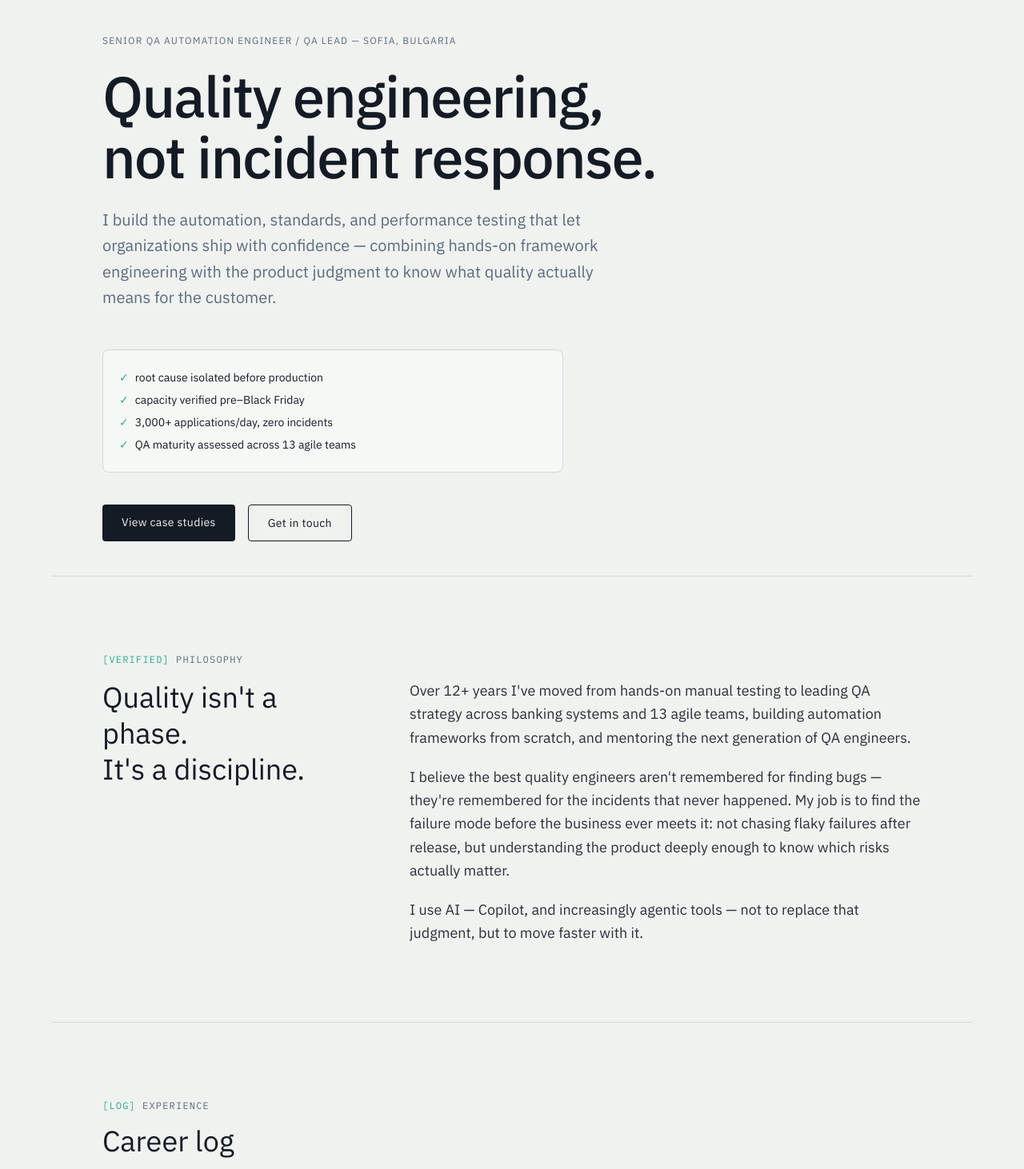
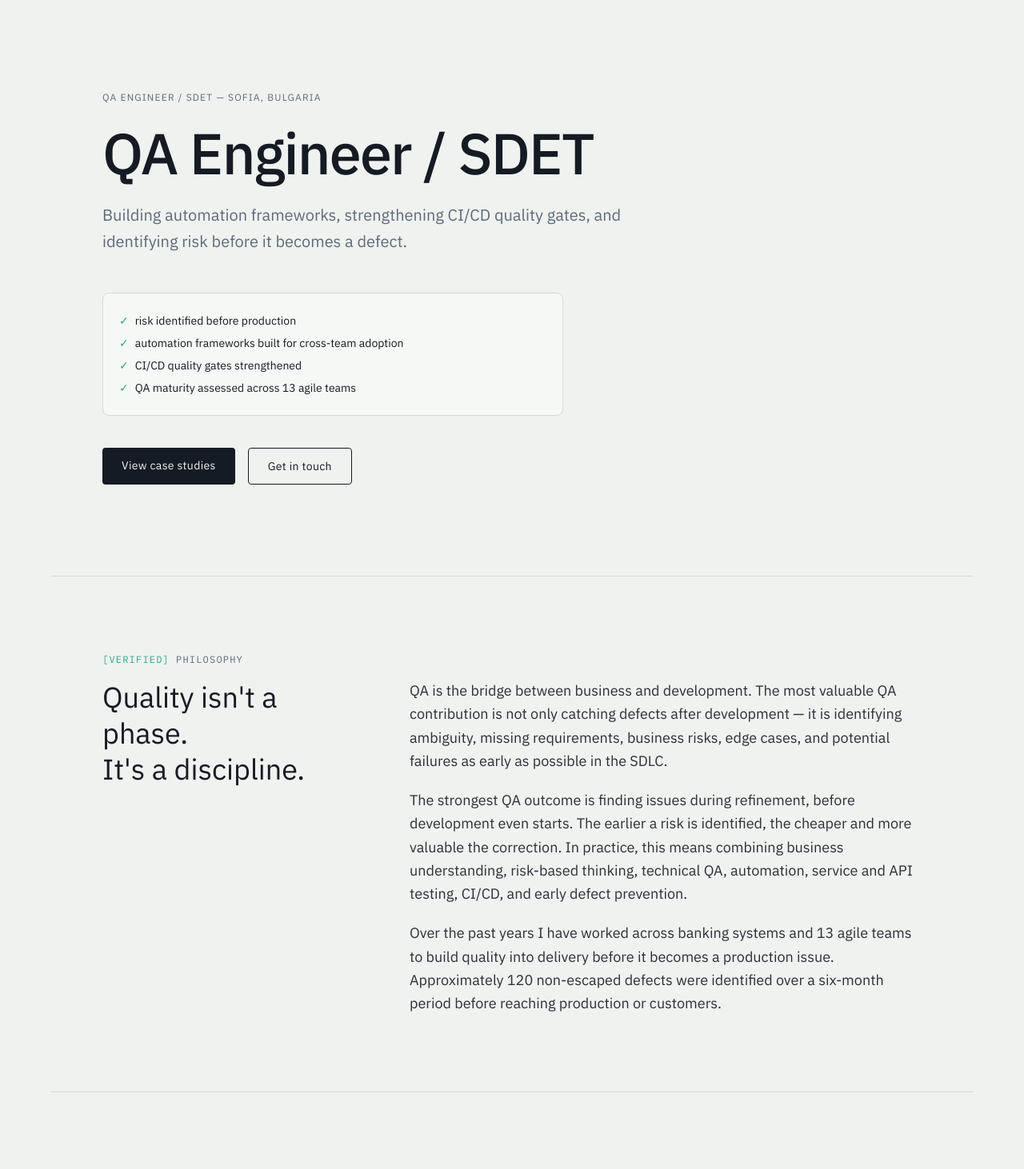
Before and after one commit to anastasiyaSG/portfolio, a React (Vite) app: page / in a window 1280 px wide. Shown: the top 1462 px of the page at 80% size. Built offline with nearby package versions, Linux system fonts and the light colour scheme.

Commit message:
Update portfolio positioning for QA Engineer / SDET

```diff
--- a/index.html
+++ b/index.html
@@ -4,8 +4,8 @@
     <meta charset="UTF-8" />
     <link rel="icon" type="image/svg+xml" href="/favicon.svg" />
     <meta name="viewport" content="width=device-width, initial-scale=1.0" />
-    <title>Anastasiya Georgieva — Quality Engineering Leader</title>
-    <meta name="description" content="Quality Engineering Leader specializing in AI-augmented testing, automation frameworks, and performance engineering." />
+    <title>Anastasiya Georgieva — QA Engineer / SDET</title>
+    <meta name="description" content="QA Engineer / SDET specializing in automation frameworks, CI/CD quality gates, and early risk identification." />
   </head>
   <body>
     <div id="root"></div>
--- a/src/components/About.jsx
+++ b/src/components/About.jsx
@@ -12,21 +12,23 @@ export default function About() {
         </h2>
         <div className="space-y-5 text-lg leading-relaxed text-[var(--color-ink)]/90">
           <p>
-            Over 12+ years I've moved from hands-on manual testing to leading
-            QA strategy across banking systems and 13 agile teams, building
-            automation frameworks from scratch, and mentoring the next
-            generation of QA engineers.
+            QA is the bridge between business and development. The most valuable
+            QA contribution is not only catching defects after development — it is
+            identifying ambiguity, missing requirements, business risks, edge
+            cases, and potential failures as early as possible in the SDLC.
           </p>
           <p>
-            I believe the best quality engineers aren't remembered for finding
-            bugs — they're remembered for the incidents that never happened.
-            My job is to find the failure mode before the business ever meets
-            it: not chasing flaky failures after release, but understanding
-            the product deeply enough to know which risks actually matter.
+            The strongest QA outcome is finding issues during refinement, before
+            development even starts. The earlier a risk is identified, the cheaper
+            and more valuable the correction. In practice, this means combining
+            business understanding, risk-based thinking, technical QA, automation,
+            service and API testing, CI/CD, and early defect prevention.
           </p>
           <p>
-            I use AI — Copilot, and increasingly agentic tools — not to
-            replace that judgment, but to move faster with it.
+            Over the past years I have worked across banking systems and 13 agile
+            teams to build quality into delivery before it becomes a production
+            issue. Approximately 120 non-escaped defects were identified over a
+            six-month period before reaching production or customers.
           </p>
         </div>
       </div>
--- a/src/components/Hero.jsx
+++ b/src/components/Hero.jsx
@@ -1,9 +1,9 @@
 import { useEffect, useState } from 'react'
 
 const assertions = [
-  'root cause isolated before production',
-  'capacity verified pre–Black Friday',
-  '3,000+ applications/day, zero incidents',
+  'risk identified before production',
+  'automation frameworks built for cross-team adoption',
+  'CI/CD quality gates strengthened',
   'QA maturity assessed across 13 agile teams',
 ]
 
@@ -20,15 +20,11 @@ export default function Hero() {
     <section className="min-h-[90vh] flex flex-col justify-center px-6 md:px-16 max-w-6xl mx-auto">
       <StatusEyebrow />
       <h1 className="font-[var(--font-display)] font-medium text-4xl md:text-6xl lg:text-7xl leading-[1.05] tracking-tight max-w-4xl">
-        Quality engineering,
-        <br />
-        not incident response.
+        QA Engineer / SDET
       </h1>
       <p className="mt-6 font-[var(--font-body)] text-lg md:text-xl text-[var(--color-slate)] max-w-2xl leading-relaxed">
-        I build the automation, standards, and performance testing that let
-        organizations ship with confidence — combining hands-on framework
-        engineering with the product judgment to know what quality actually
-        means for the customer.
+        Building automation frameworks, strengthening CI/CD quality gates, and
+        identifying risk before it becomes a defect.
       </p>
 
       <div className="mt-12 border border-[var(--color-line)] bg-white/40 rounded-lg p-5 max-w-xl font-[var(--font-mono)] text-sm">
@@ -66,7 +62,7 @@ export default function Hero() {
 function StatusEyebrow() {
   return (
     <div className="font-[var(--font-mono)] text-xs tracking-widest text-[var(--color-slate)] mb-6 uppercase">
-      Senior QA Automation Engineer / QA Lead — Sofia, Bulgaria
+      QA Engineer / SDET — Sofia, Bulgaria
     </div>
   )
 }
--- a/src/components/Projects.jsx
+++ b/src/components/Projects.jsx
@@ -62,6 +62,77 @@ export default function Projects() {
         <K6Dashboard />
       </div>
 
+      <StatusLine status="CASE STUDY" label="Maturity assessment" />
+      <h2 className="font-[var(--font-display)] text-3xl md:text-4xl mb-12">
+        QA Maturity Assessment &amp; Automation Transformation
+      </h2>
+
+      <div className="grid md:grid-cols-2 gap-10 mb-20">
+        <div>
+          <h3 className="font-[var(--font-mono)] text-xs tracking-widest uppercase text-[var(--color-slate)] mb-2">
+            Context
+          </h3>
+          <p className="leading-relaxed mb-6">
+            I initiated and led a QA maturity assessment across 13 teams. The
+            initiative was independently identified as a need within the
+            organization before the recent AI-driven automation wave made quality
+            transformation a mainstream expectation. I identified the
+            organizational QA gap before it became an obvious industry trend.
+          </p>
+
+          <h3 className="font-[var(--font-mono)] text-xs tracking-widest uppercase text-[var(--color-slate)] mb-2">
+            Approach
+          </h3>
+          <p className="leading-relaxed">
+            I designed the assessment myself and structured it into distinct
+            evaluation categories covering the QA process across the SDLC. The
+            assessment was detailed enough to identify specific process gaps from
+            a QA perspective that were not being identified by other roles. Within
+            the organization, the assessment was described as “pure gold” because
+            of its thoroughness and usefulness. It focused on QA processes, test
+            strategy, automation, SDLC integration, quality practices, release
+            processes, risk identification, and gaps between development and QA.
+          </p>
+        </div>
+        <div>
+          <h3 className="font-[var(--font-mono)] text-xs tracking-widest uppercase text-[var(--color-slate)] mb-2">
+            Impact
+          </h3>
+          <div className="border border-[var(--color-line)] rounded-lg p-6 bg-white/40 font-[var(--font-mono)] text-sm space-y-3 mb-6">
+            <div className="text-[var(--color-slate)] uppercase tracking-widest text-[10px]">Key takeaway</div>
+            <div className="text-[var(--color-ink)] font-semibold">
+              Leadership demonstrated through initiative, not title.
+            </div>
+          </div>
+          <p className="leading-relaxed mb-6">
+            At the time of the assessment, the vast majority of teams had no test
+            automation in place. Roughly a year later, automation adoption had
+            grown to close to half of the teams, representing a significant
+            increase in automation adoption influenced directly by the findings and
+            recommendations from the assessment.
+          </p>
+
+          <h3 className="font-[var(--font-mono)] text-xs tracking-widest uppercase text-[var(--color-slate)] mb-2">
+            Leadership / influence
+          </h3>
+          <p className="leading-relaxed">
+            This transformation was driven without holding a formal leadership
+            title. It reflected leading without authority: identifying a cross-team
+            problem, creating the assessment, communicating the findings, securing
+            management buy-in, influencing multiple teams, and driving measurable
+            change through initiative and technical influence.
+          </p>
+        </div>
+      </div>
+
+      <p className="leading-relaxed text-[var(--color-ink)]/80 mb-20">
+        This initiative reflected a broader pattern in how I approach my work:
+        identifying gaps before they are asked of me, and taking ownership of
+        improvements even outside my formal scope. It reinforced my focus on
+        deepening automation and engineering skills to drive quality through
+        technical impact.
+      </p>
+
       <StatusLine status="REPO" label="Personal projects" />
       <div className="grid md:grid-cols-2 gap-6">
         <ProjectCard
```
